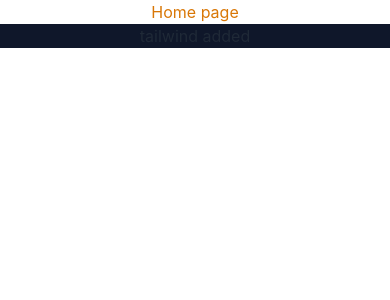
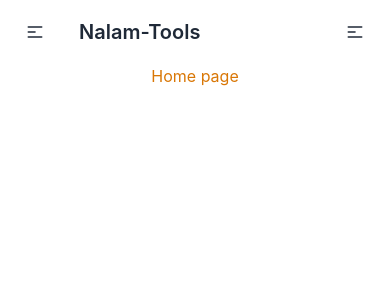
Before and after one commit to saklain71/Nalam-Production, a React (Create React App) app: page / in a window 390 px wide. Shown: the top 300 px of the page. Built offline with nearby package versions, Linux system fonts and the light colour scheme.

Commit message:
navbar added with tools

```diff
--- a/src/App.js
+++ b/src/App.js
@@ -1,9 +1,11 @@
 import './App.css';
 import Home from './Pages/Home/Home';
+import Navbar from './Pages/Shared/Navbar';
 
 function App() {
   return (
     <div className="App">
+      <Navbar></Navbar>
       <Home></Home>
     </div>
   );
--- a/src/Pages/Home/Home.js
+++ b/src/Pages/Home/Home.js
@@ -4,7 +4,6 @@ const Home = () => {
     return (
         <div>
             <h1 className='text-amber-600'>Home page</h1>
-            <p className='bg bg-slate-900'>tailwind added</p>
         </div>
     );
 };
--- /dev/null
+++ b/src/Pages/Shared/Loading.js
@@ -0,0 +1,10 @@
+import React from 'react';
+
+const Loading = () => {
+
+    <div className="flex items-center justify-center ">
+        <div className="w-16 h-16 border-b-2 border-blue-900 rounded-full animate-spin"></div>
+    </div>
+};
+
+export default Loading;
--- /dev/null
+++ b/src/Pages/Shared/Navbar.js
@@ -0,0 +1,38 @@
+import React from 'react';
+import { Link } from 'react-router-dom';
+
+const Navbar = () => {
+    const navItems =
+        <>
+            <li><Link to="/">Home</Link></li>
+        </>
+
+    return (
+        <div className="navbar bg-base-100">
+            <div className="navbar-start">
+                <div className="dropdown">
+                    <label tabIndex="0" className="btn btn-ghost lg:hidden">
+                        <svg xmlns="http://www.w3.org/2000/svg" className="h-5 w-5" fill="none" viewBox="0 0 24 24" stroke="currentColor"><path strokeLinecap="round" strokeLinejoin="round" strokeWidth="2" d="M4 6h16M4 12h8m-8 6h16" /></svg>
+                    </label>
+                    <ul tabIndex="0" className="menu menu-compact dropdown-content mt-3 p-2 shadow bg-base-100 rounded-box w-52">
+                        {navItems}
+                    </ul>
+                </div>
+                <a className="btn btn-ghost normal-case text-xl">Nalam-Tools</a>
+            </div>
+            <div className="navbar-center hidden lg:flex">
+
+                <ul className="menu menu-horizontal p-0">
+                    {navItems}
+                </ul>
+            </div>
+            <div className="navbar-end ">
+                <label tabIndex="1" for="dashboard-sidebar" className="btn btn-ghost lg:hidden">
+                    <svg xmlns="http://www.w3.org/2000/svg" className="h-5 w-5" fill="none" viewBox="0 0 24 24" stroke="currentColor"><path strokeLinecap="round" strokeLinejoin="round" strokeWidth="2" d="M4 6h16M4 12h8m-8 6h16" /></svg>
+                </label>
+            </div>
+        </div>
+    )
+}
+
+export default Navbar;
--- a/src/index.js
+++ b/src/index.js
@@ -3,11 +3,14 @@ import ReactDOM from 'react-dom/client';
 import './index.css';
 import App from './App';
 import reportWebVitals from './reportWebVitals';
+import { BrowserRouter } from 'react-router-dom';
 
 const root = ReactDOM.createRoot(document.getElementById('root'));
 root.render(
   <React.StrictMode>
-    <App />
+    <BrowserRouter>
+      <App />
+    </BrowserRouter>
   </React.StrictMode>
 );
 
```
